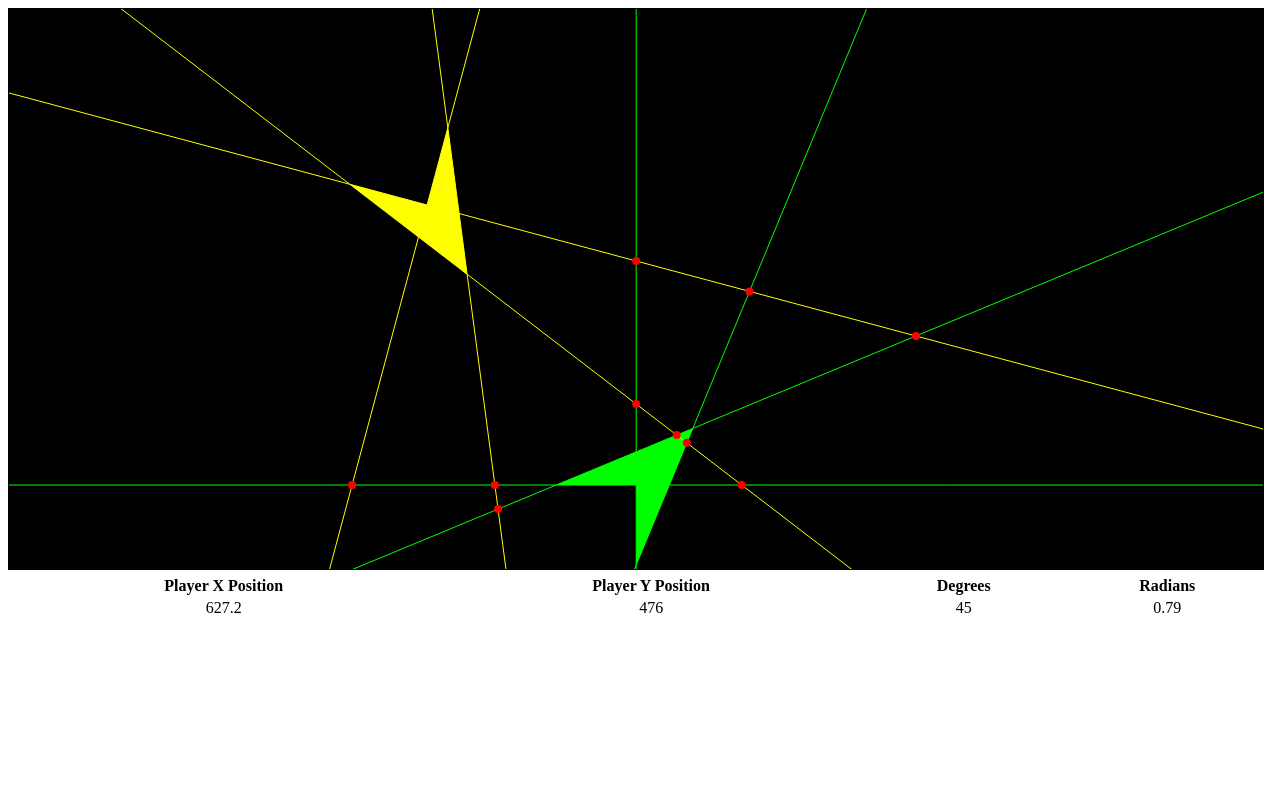
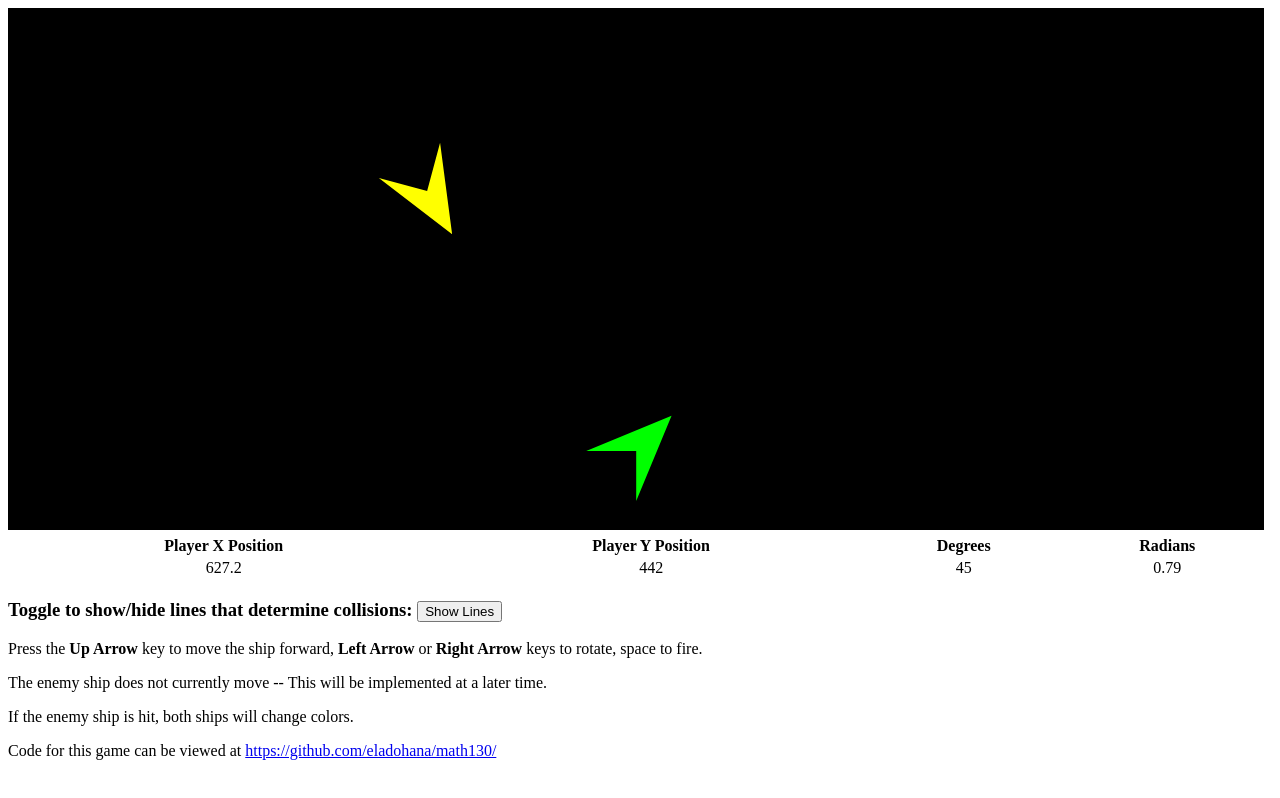
Before and after one commit to eladohana/math130, a plain HTML site: page index.html in a window 1280 px wide. Drawn offline with Linux system fonts and the light colour scheme.

Commit message:
Added html instructions and info.

```diff
--- a/index.html
+++ b/index.html
@@ -12,6 +12,22 @@
     <div id="info">
 
     </div>
+    <div>
+      <h3>Toggle to show/hide lines that determine collisions:       <button>Show Lines</button>
+</h3>
+      <p>
+        Press the <strong>Up Arrow</strong> key to move the ship forward, <strong>Left Arrow</strong> or <strong>Right Arrow</strong> keys to rotate, space to fire.
+      </p>
+      <p>
+        The enemy ship does not currently move -- This will be implemented at a later time.
+      </p>
+      <p>
+        If the enemy ship is hit, both ships will change colors.
+      </p>
+      <p>
+        Code for this game can be viewed at <a href="https://github.com/eladohana/math130/" target = "_blank">https://github.com/eladohana/math130/</a>
+      </p>
+    </div>
     <!-- <canvas id="canvas" width="600" height="600"></canvas> -->
     <script src="js/MovingObject.js"></script>
     <script src="js/Projectile.js"></script>
--- a/js/Game.js
+++ b/js/Game.js
@@ -35,19 +35,19 @@ class GameArea {
 class Game{
   constructor(){
     this.width = window.visualViewport.width * .98;
-    this.height = window.visualViewport.height * .70
+    this.height = window.visualViewport.height * .65
     this.gameArea = new GameArea(this.width, this.height, "game-area");
     // gameArea.background()
     this.refreshRate = 120;
     this.moveUnits = 50;
-    this.playerConfig = new ShipConfig(this.width/2,this.height * 0.85, 45, 80, "#00FF00", this);
-    this.enemyConfig = new ShipConfig(this.width/3,this.height * 0.35, 300, 80, "#FFFF00", this);
+    this.playerConfig = new ShipConfig(this.width/2,this.height * 0.85, 45, 50, "#00FF00", this);
+    this.enemyConfig = new ShipConfig(this.width/3,this.height * 0.35, 300, 50, "#FFFF00", this);
     this.playerShip = new Ship(this.playerConfig);
     this.enemyShip = new Ship(this.enemyConfig);
     this.displayInfo = document.getElementById("info");
     this.intersectColors = "#FF0000";
     this.htmlSetup();
-
+    this.showLines = false;
     this.counter = 0;
     setInterval(()=>{
       this.drawGame();
@@ -59,9 +59,12 @@ class Game{
     */
   drawGame() {
     this.gameArea.clear();
+    this.enemyShip.alwaysActive();
     this.playerShip.alwaysActive();
-    this.enemyShip.alwaysActive();
-    this.drawIntersections();
+
+    if (this.showLines) {
+      this.drawIntersections();
+    }
     this.performKeyFunctions();
     this.checkCollision();
   }
@@ -99,7 +102,7 @@ class Game{
 
 
     if (collision){
-      console.log(collision)
+      // console.log(collision)
       this.playerShip.color = this.randomColor();
       this.enemyShip.color = this.randomColor();
       // this.intersectColors = this.randomColor();
--- a/js/Ship.js
+++ b/js/Ship.js
@@ -261,7 +261,9 @@ class Ship extends MovingObject{
     */
   alwaysActive(){
     this.drawSelf();
-    this.drawLines();
+    if (this.game.showLines){
+      this.drawLines();
+    }
     this.shots = this.shots.filter(shot => shot.active);
     this.fireCounter += 1000/this.game.refreshRate;
     for (let shot of this.shots){
@@ -278,7 +280,7 @@ class Ship extends MovingObject{
 class ShipConfig extends MovingObjectConfig{
   constructor(x, y, degrees, radius, color, gameConfig){
     super(x, y, degrees, radius, color, gameConfig);
-    this.speedCoeff = 10 * 1;
+    this.speedCoeff = 10 * 0.5;
     this.angleCoeff = 1 * 1;
     this.speed = this.speedCoeff * gameConfig.moveUnits/gameConfig.refreshRate;
     this.rotationSpeed = this.angleCoeff * 360 / gameConfig.refreshRate;
--- a/js/app.js
+++ b/js/app.js
@@ -3,21 +3,15 @@
 
 const game = new Game();
 
+const button = document.querySelector('button');
 
-// Numbers to test formula
-let m=2;
-let h=3;
-let k=4;
-let r=5;
-let b=1;
-let a = (m**2+1)**0.5;
-let c = m*(b-k)-h;
-let d = r**2 - (b-k)**2 - h**2
-let v = (d + (c/a)**2)**0.5
-let x1 = (v - c/a)/a;
-let x2 = (-v - c/a)/a;
-let y1 = m * x1 + b;
-let y2 = m * x2 + b;
-
-console.log(`${x1}, ${y1}`);
-console.log(`${x2}, ${y2}`);
+button.addEventListener('click', ()=>{
+  if (game.showLines) {
+    button.textContent = "Show Lines";
+    game.showLines = false;
+  }
+  else {
+    button.textContent = "Hide Lines";
+    game.showLines = true;
+  }
+});
```
